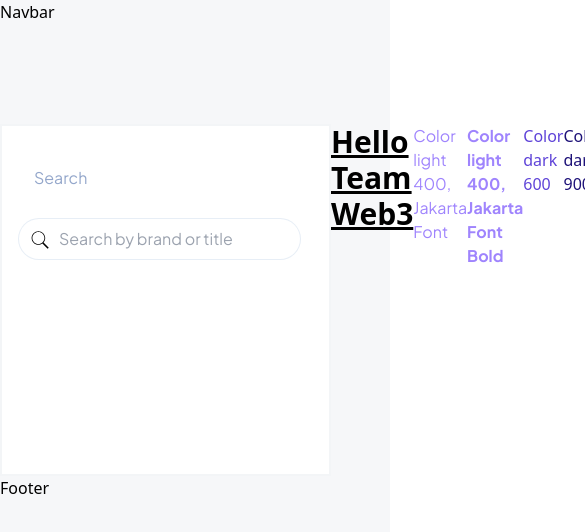
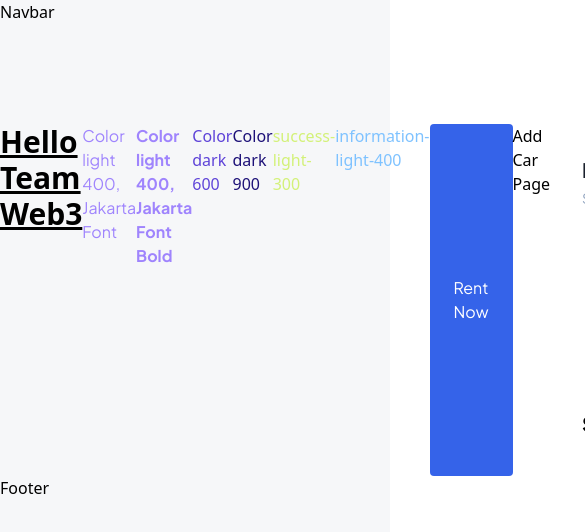
Before and after one commit to AdrienBelhomme/car, a Next.js app: page / in a window 390 px wide. Shown: the top 532 px of the page, 585 px wide, since content can reach past the window. Built offline with nearby package versions, Linux system fonts and the light colour scheme.

Commit message:
hide sidebar on under md screens

```diff
--- a/components/Sidebar.jsx
+++ b/components/Sidebar.jsx
@@ -26,10 +26,10 @@ const Sidebar = () => {
   };
 
   return (
-    <div className="flex flex-col bg-white-color border-sidebar-border border-2 max-h-[1400px] max-w-[360px] ">
+    <div className="hidden flex-col bg-white-color border-sidebar-border border-2 max-h-[1400px] max-w-[360px] md:flex ">
       <Searchbar />
       {filters.map(({ title, options }) => (
-        <div className="hidden container md:flex flex-col w-full mt-14" key={title}>
+        <div className="container flex-col w-full mt-14" key={title}>
           <div className="text-side-title font-jakarta pl-8 ">
             {title}
           </div>
@@ -41,7 +41,7 @@ const Sidebar = () => {
           ))}
         </div>
       ))}
-      <div className="hidden md:flex container flex-col w-full mt-14 mb-10">
+      <div className="container flex-col w-full mt-14 mb-10">
         <div className="text-side-title font-medium font-jakarta pl-8 ">
           Price
         </div>
```
